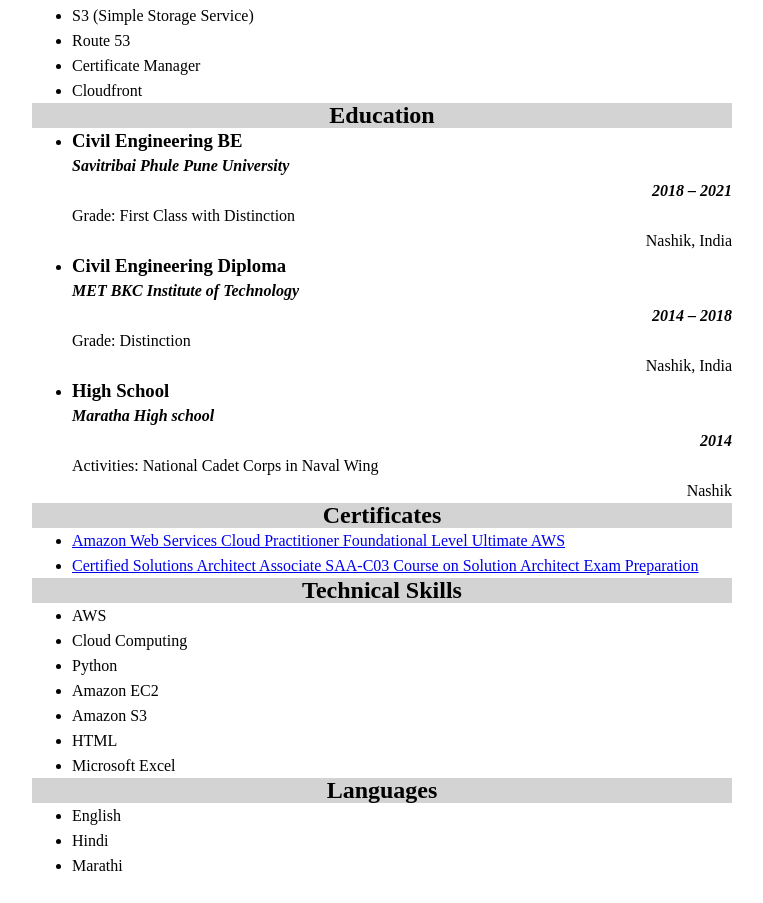
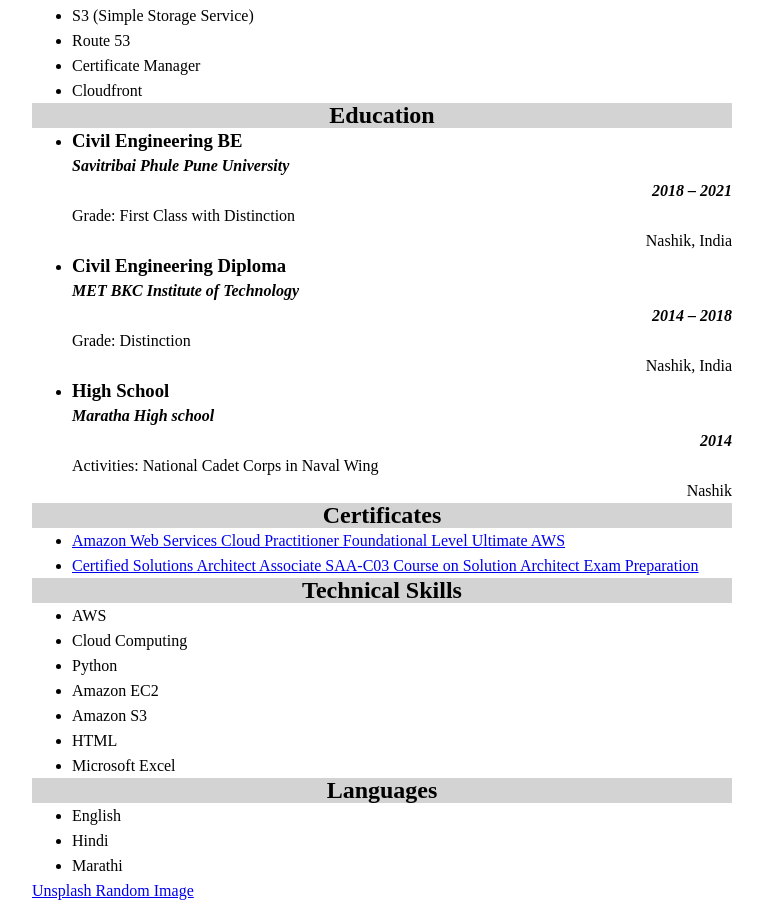
Before and after one commit to shubhamyeola/Cloud-Resume-Challenge, a plain HTML site: page index.html in a window 1280 px wide. Shown: the part 299-1202 px from the top of the page, without its empty margins (258-1021 px from the left). Before the commit the page ends 1177 px from the top, so only its background shows below. Drawn offline with Linux system fonts and the light colour scheme.

Commit message:
added page to html

```diff
--- a/index.html
+++ b/index.html
@@ -9,6 +9,7 @@
     <link rel="stylesheet" href="resume/style.css"
   </head>
   <body>
+
     <h1>Shubham Yeola</h1>
       <ul>
         <li>shubhamyeoola@gmail.com</li>
@@ -98,5 +99,7 @@
       <li>Hindi</li>
       <li>Marathi</li>
     </ul>
+
+    <a href="/Pages/apitesting.html">Unsplash Random Image</a>
   </body>
 </html>
```
